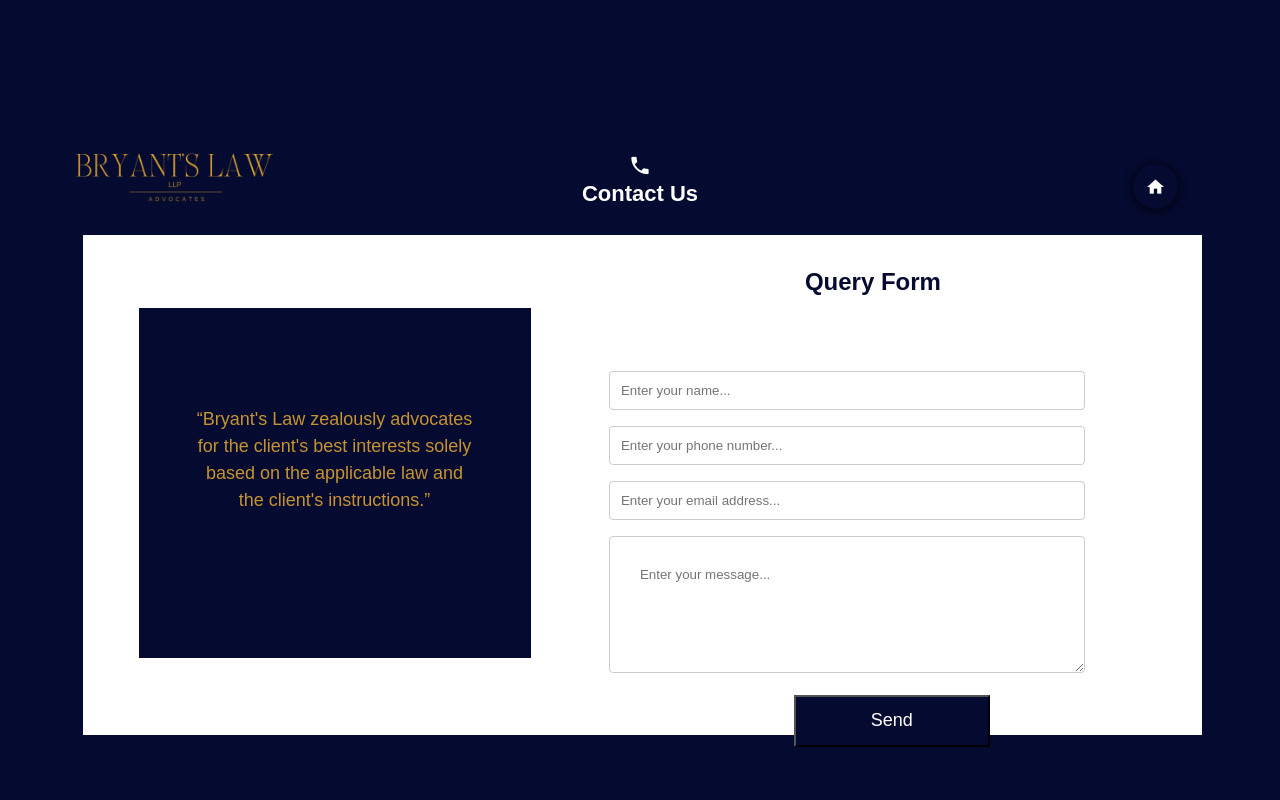
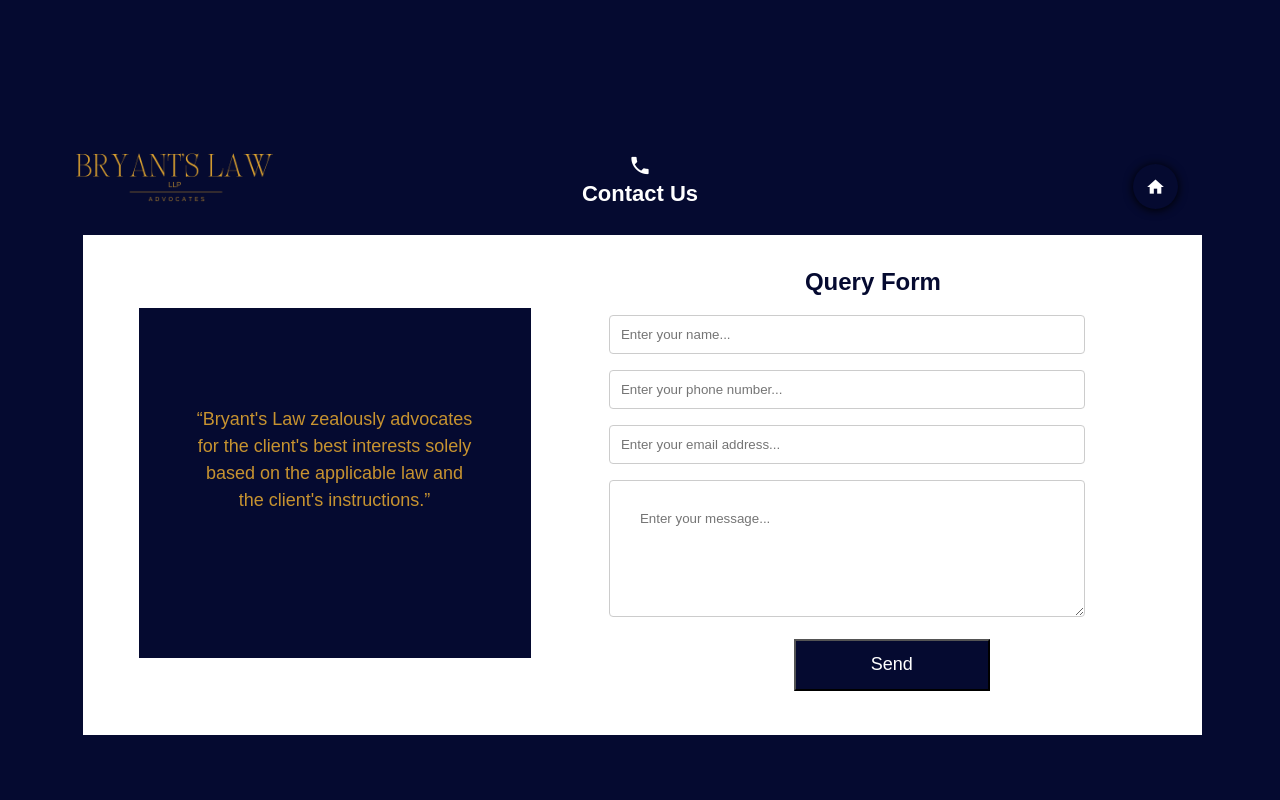
Before and after one commit to wanjugucode/Lawfirm_Website, a plain HTML site: page contacts.html in a window 1280 px wide. Shown: the top 800 px of the page. Drawn offline with Linux system fonts and the light colour scheme.

Commit message:
contactpage

```diff
--- a/contacts.html
+++ b/contacts.html
@@ -393,8 +393,8 @@ font-size: 18px;
 
 
         <form class="gform pure-form pure-form-stacked" method="POST" data-email="info@bryantslaw.com"
-        action="https://script.google.com/macros/s/AKfycbyCjySa_Q3bGiO6315wbF5ma1-w1RLW0-nDP8kmvwVD5Gh0md_up8Obfkud0KZ4Gmsd-g/exec" style="margin-top: -2%;">
-        <div class="form-elements"><br>
+        action="https://script.google.com/macros/s/AKfycbyCjySa_Q3bGiO6315wbF5ma1-w1RLW0-nDP8kmvwVD5Gh0md_up8Obfkud0KZ4Gmsd-g/exec">
+        <div class="form-elements"  style="margin-top: -12%;"><br>
 
         <input type="text" name="name" required="" placeholder="Enter your name..."/>
 
@@ -402,7 +402,7 @@ font-size: 18px;
          <input type="email" name="email" required="" placeholder="Enter your email address..."/>
          <textarea  name="message" rows="5" cols="22" required="" placeholder="Enter your message..."></textarea><br><br>
 
-        <button class="submit">Send</button>
+        <button class="submit" style="margin-top:0%;">Send</button>
        </div>
         <div class="thankyou_message" style="display:none; color:white;
         margin:0 auto; margin-top: 10%; background:#050A30;border:8px solid rgb(199,147,48);border-radius: 40px;width: 300px;padding-top: 15px;padding-bottom: 40px;padding-left: 20px;padding-right: 20px;"><br><br>
```
